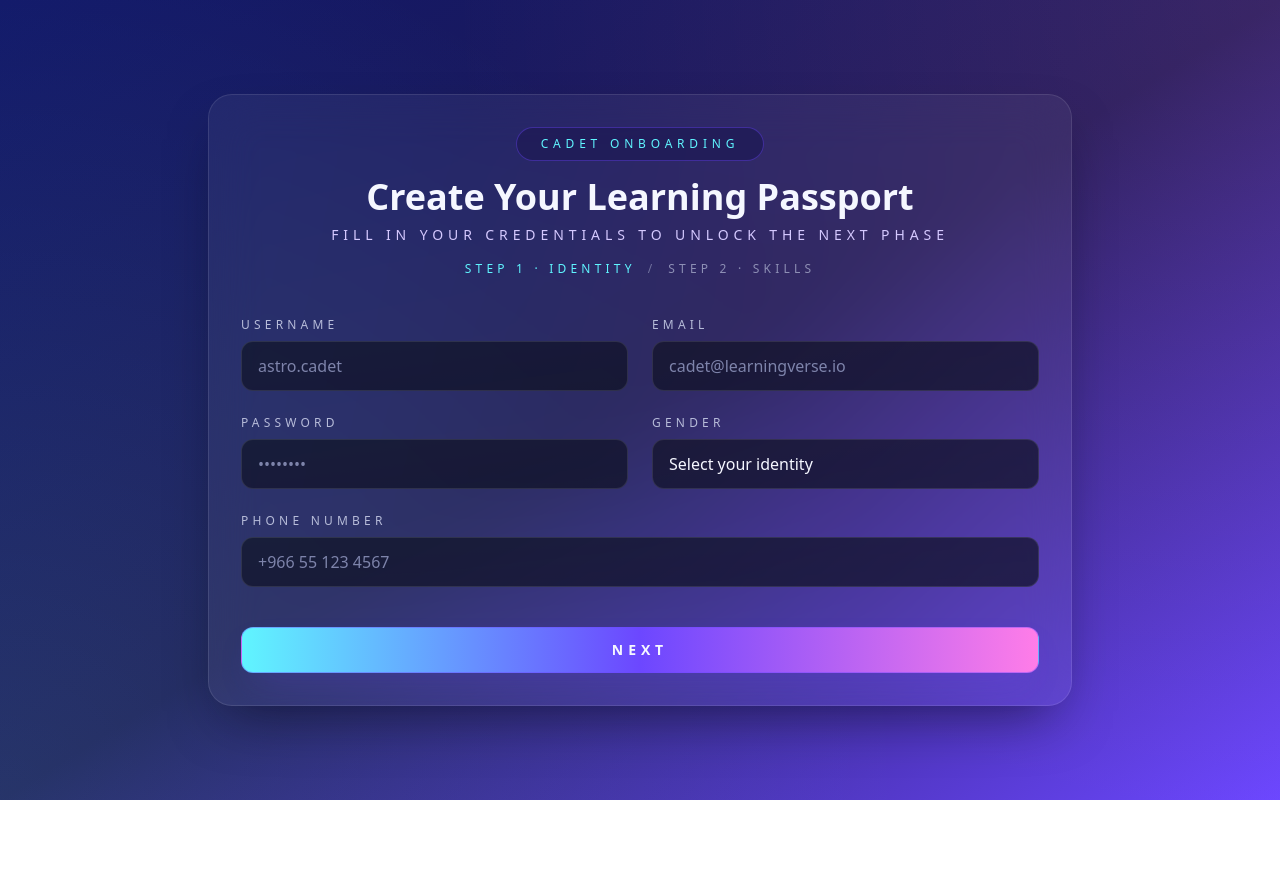
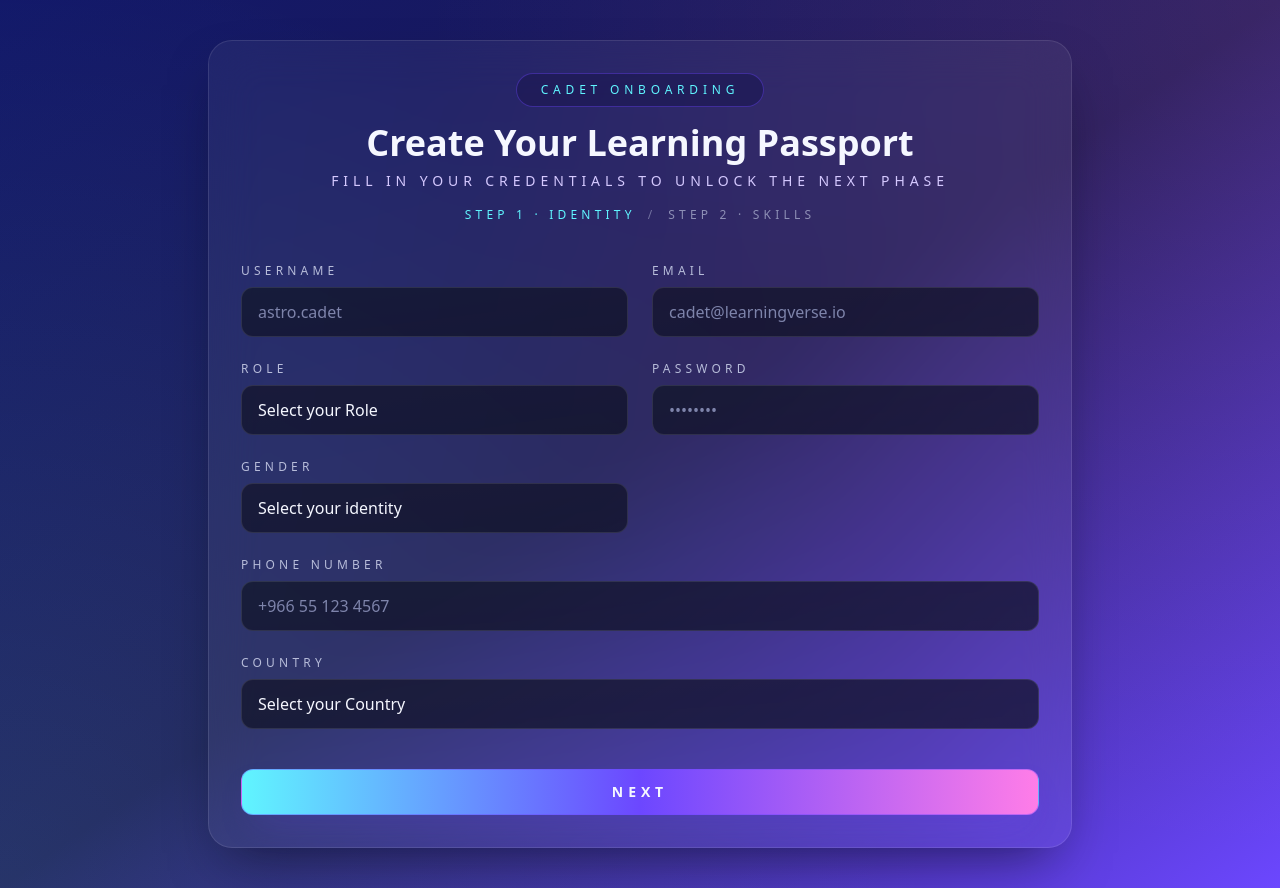
Before and after one commit to islamisme/Learning-Platform, a React (Vite) app: page /Register in a window 1280 px wide. Before the commit the page ends 800 px from the top, so only its background shows below. Built offline with nearby package versions, Linux system fonts and the light colour scheme.

Commit message:
new commit

```diff
--- a/src/components/Register.jsx
+++ b/src/components/Register.jsx
@@ -12,6 +12,40 @@ const skillOptions = [
   'History & Culture',
 ]
 
+const countries = [
+  'Saudi Arabia',
+  'United Arab Emirates',
+  'Egypt',
+  'Jordan',
+  'Lebanon',
+  'Kuwait',
+  'Qatar',
+  'Bahrain',
+  'Oman',
+  'Iraq',
+  'Syria',
+  'Yemen',
+  'Palestine',
+  'Morocco',
+  'Algeria',
+  'Tunisia',
+  'Libya',
+  'Sudan',
+  'United States',
+  'United Kingdom',
+  'Canada',
+  'Australia',
+  'France',
+  'Germany',
+  'Italy',
+  'Spain',
+  'Turkey',
+  'India',
+  'Pakistan',
+  'Bangladesh',
+  'Other',
+]
+
 export default function Register() {
   const navigate = useNavigate()
   const [step, setStep] = useState(1)
@@ -21,6 +55,8 @@ export default function Register() {
     password: '',
     gender: '',
     phone: '',
+    role: '',
+    country: '',
     skills: [],
   })
   const [errors, setErrors] = useState({})
@@ -51,7 +87,7 @@ export default function Register() {
   }
 
   const validateStepOne = () => {
-    const requiredFields = ['username', 'email', 'password', 'gender', 'phone']
+    const requiredFields = ['username', 'email', 'password', 'gender', 'phone', 'role', 'country'  ]
     const newErrors = {}
 
     requiredFields.forEach((field) => {
@@ -147,6 +183,22 @@ export default function Register() {
                 </div>
 
                 <div className="space-y-2">
+                  <label className="block text-xs uppercase tracking-[0.35em] text-[#B7BCD9]">Role</label>
+                  <div className="relative">
+                    <div className="pointer-events-none absolute inset-0 rounded-xl bg-gradient-to-br from-[#FF7DE8]/10 via-[#6C47FF]/10 to-transparent opacity-50" aria-hidden />
+                    <select
+                      value={formData.role}
+                      onChange={(e) => handleInputChange('role', e.target.value)}
+                      className="relative w-full appearance-none rounded-xl border border-white/10 bg-[#0F1223]/70 px-4 py-3 text-[#F5F7FF] focus:border-[#FF7DE8]/50 focus:outline-none focus:ring-2 focus:ring-[#FF7DE8]/20 transition"
+                    >
+                      <option value="">Select your Role</option>
+                      <option value="female">Instructor</option>
+                      <option value="male">Student</option>
+                    </select>
+                  </div>
+                  {errors.role && <p className="text-xs text-[#FF7DE8]">{errors.role}</p>}
+                </div>
+                <div className="space-y-2">
                   <label className="block text-xs uppercase tracking-[0.35em] text-[#B7BCD9]">Password</label>
                   <div className="relative">
                     <div className="pointer-events-none absolute inset-0 rounded-xl bg-gradient-to-br from-[#60F5FF]/10 via-[#6C47FF]/10 to-transparent opacity-50" aria-hidden />
@@ -179,6 +231,7 @@ export default function Register() {
                   {errors.gender && <p className="text-xs text-[#FF7DE8]">{errors.gender}</p>}
                 </div>
 
+
                 <div className="space-y-2 md:col-span-2">
                   <label className="block text-xs uppercase tracking-[0.35em] text-[#B7BCD9]">Phone Number</label>
                   <div className="relative">
@@ -192,6 +245,26 @@ export default function Register() {
                     />
                   </div>
                   {errors.phone && <p className="text-xs text-[#FF7DE8]">{errors.phone}</p>}
+                </div>
+
+                <div className="space-y-2 md:col-span-2">
+                  <label className="block text-xs uppercase tracking-[0.35em] text-[#B7BCD9]">Country</label>
+                  <div className="relative">
+                    <div className="pointer-events-none absolute inset-0 rounded-xl bg-gradient-to-br from-[#FF7DE8]/10 via-[#6C47FF]/10 to-transparent opacity-50" aria-hidden />
+                    <select
+                      value={formData.country}
+                      onChange={(e) => handleInputChange('country', e.target.value)}
+                      className="relative w-full appearance-none rounded-xl border border-white/10 bg-[#0F1223]/70 px-4 py-3 text-[#F5F7FF] focus:border-[#FF7DE8]/50 focus:outline-none focus:ring-2 focus:ring-[#FF7DE8]/20 transition"
+                    >
+                      <option value="">Select your Country</option>
+                      {countries.map((country) => (
+                        <option key={country} value={country}>
+                          {country}
+                        </option>
+                      ))}
+                    </select>
+                  </div>
+                  {errors.country && <p className="text-xs text-[#FF7DE8]">{errors.country}</p>}
                 </div>
               </div>
             )}
```
